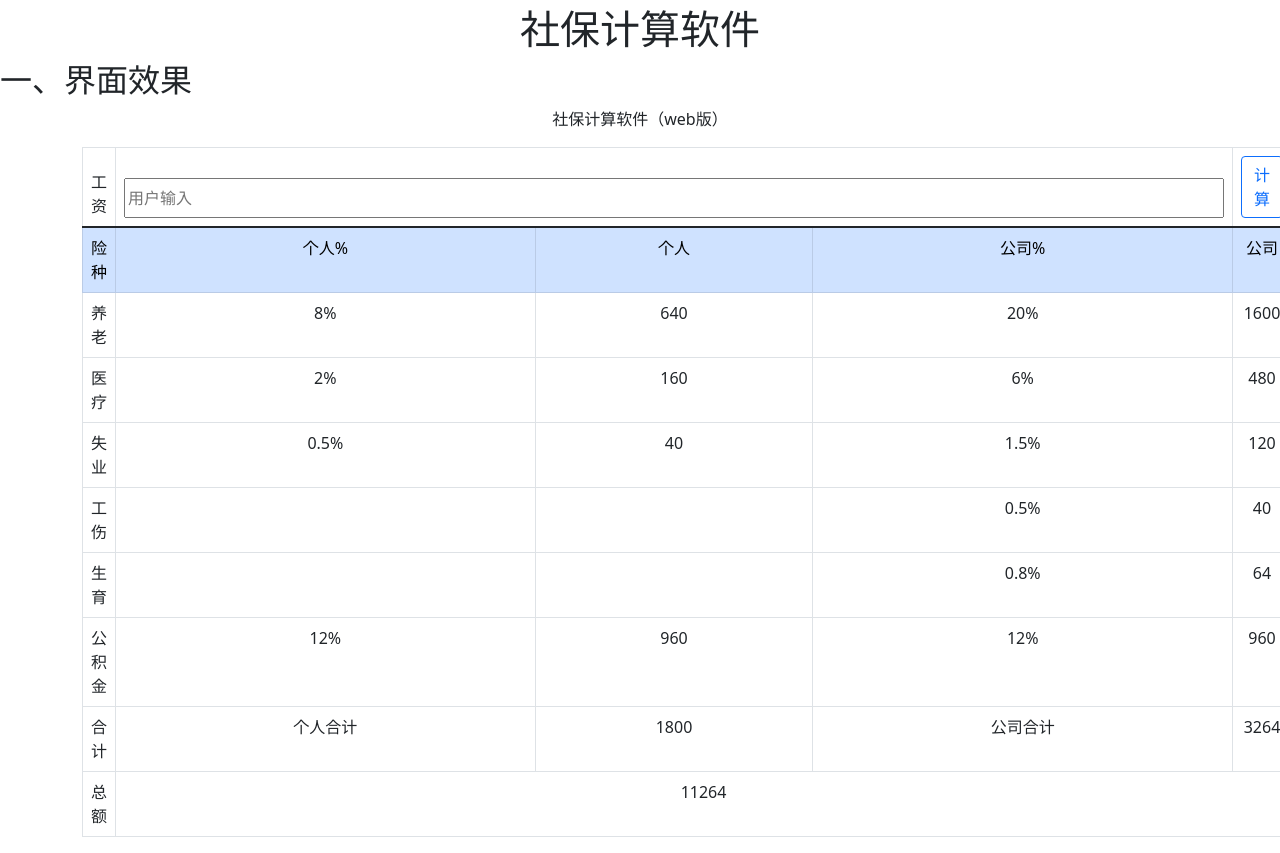
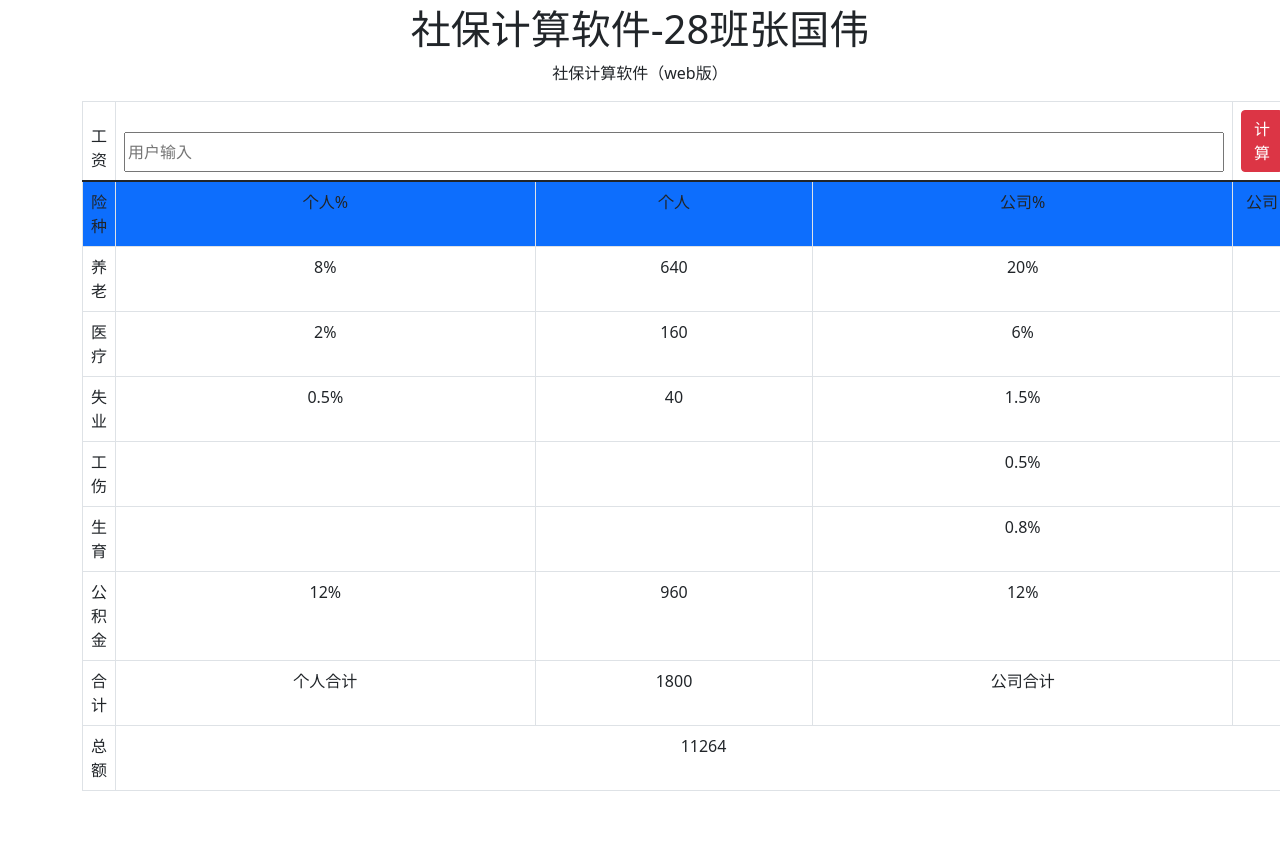
Before and after one commit to qli964767-maker/zgw, a plain HTML site: page index.html in a window 1280 px wide. After the commit the page ends 807 px from the top, so only its background shows below. Drawn offline with nearby package versions, Linux system fonts and the light colour scheme.

Commit message:
Update index.html

```diff
--- a/index.html
+++ b/index.html
@@ -15,10 +15,7 @@
 	</head>
 	<body>
 		<div style="margin-top: 5px ;">
-			<h1 style="text-align: center; ">社保计算软件</h1>
-		</div>
-		<div style="margin-top: 8px;">
-			<h2>一、界面效果</h2>
+			<h1 style="text-align: center; ">社保计算软件-28班张国伟</h1>
 		</div>
 		<div style="margin-top: 5px;">
 			<p style="text-align:center">社保计算软件（web版）</p>
@@ -29,11 +26,11 @@
 		      <tr>
 		       <td>工资</td>
 			   <td colspan="3"><input style="width: 1100px; height:40px;" placeholder="用户输入"/></td>
-			   <td><button type="button" class="btn btn-outline-primary">计算</button></td>
+			   <td><button type="button" class="btn btn-danger btn-block">计算</button></td>
 		      </tr>
 		    </thead>
 		    <tbody>
-		      <tr class="table-primary">
+		      <tr class="bg-primary">
 		        <td >险种</td>
 		        <td>个人%</td>
 		        <td>个人</td>
@@ -45,49 +42,49 @@
 		        <td>8%</td>
 		        <td>640</td>
 				<td>20%</td>
-				<td>1600</td>
+				<td></td>
 		      </tr>
 		      <tr>
 		        <td>医疗</td>
 		        <td>2%</td>
 		        <td>160</td>
 				<td>6%</td>
-				<td>480</td>
+				<td></td>
 		      </tr>
 			  <tr>
 				  <td>失业</td>
 				  <td>0.5%</td>
 				  <td>40</td>
 				  <td>1.5%</td>
-				  <td>120</td>
+				  <td></td>
 			  </tr>
 			  <tr>
 				  <td>工伤</td>
 				  <td></td>
 				  <td></td>
 				  <td>0.5%</td>
-				  <td>40</td>
+				  <td></td>
 			  </tr>
 			  <tr>
 				  <td>生育</td>
 				  <td></td>
 				  <td></td>
 				  <td>0.8%</td>
-				  <td>64</td>
+				  <td></td>
 			  </tr>
 			  <tr>
 				  <td>公积金</td>
 				  <td>12%</td>
 				  <td>960</td>
 				  <td>12%</td>
-				  <td>960</td>
+				  <td></td>
 			  </tr>
 			  <tr>
 				  <td>合计</td>
 				  <td>个人合计</td>
 				  <td>1800</td>
 				  <td>公司合计</td>
-				  <td>3264</td>
+				  <td></td>
 			  </tr>
 			  <tr>
 				  <td>总额</td>
```
